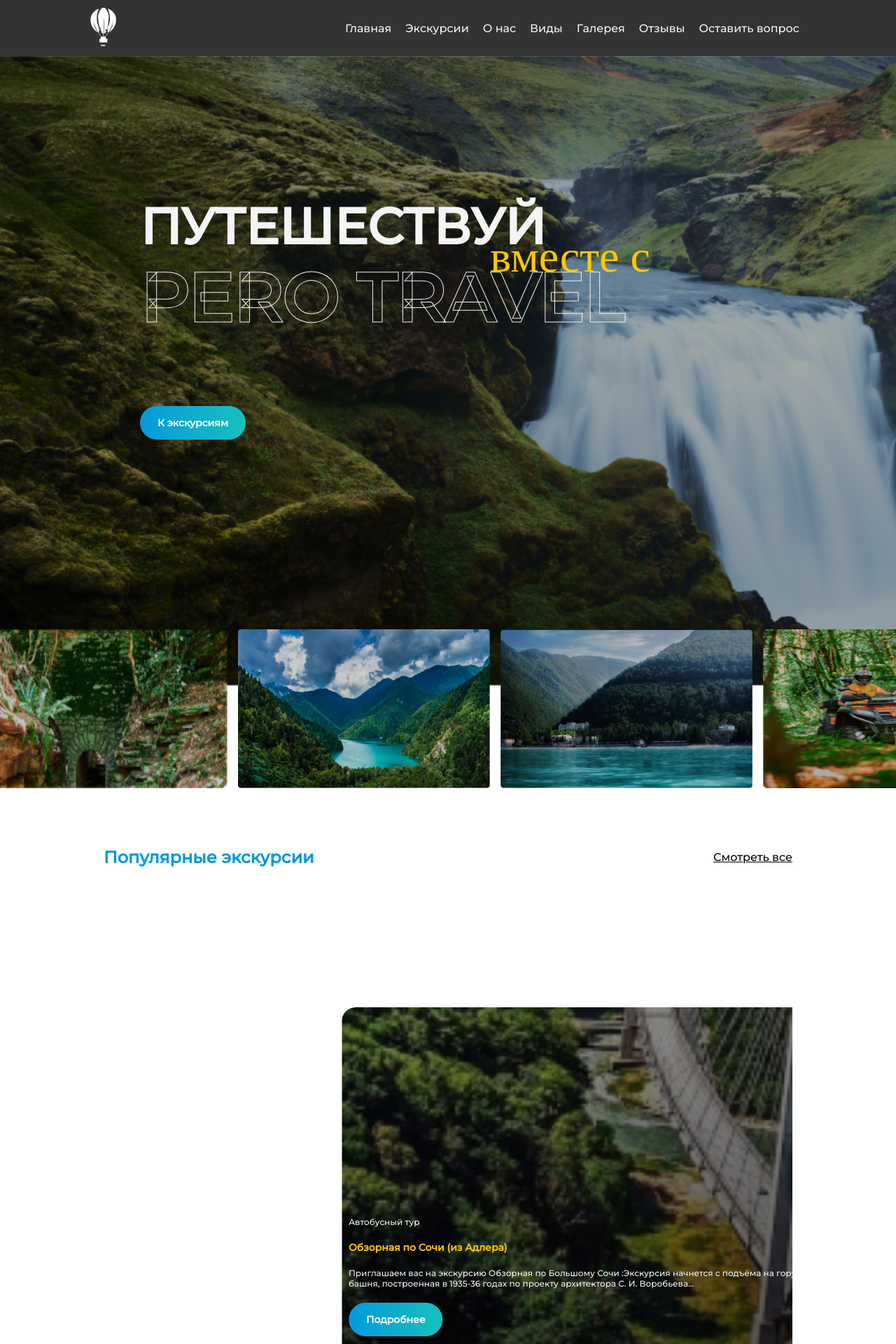
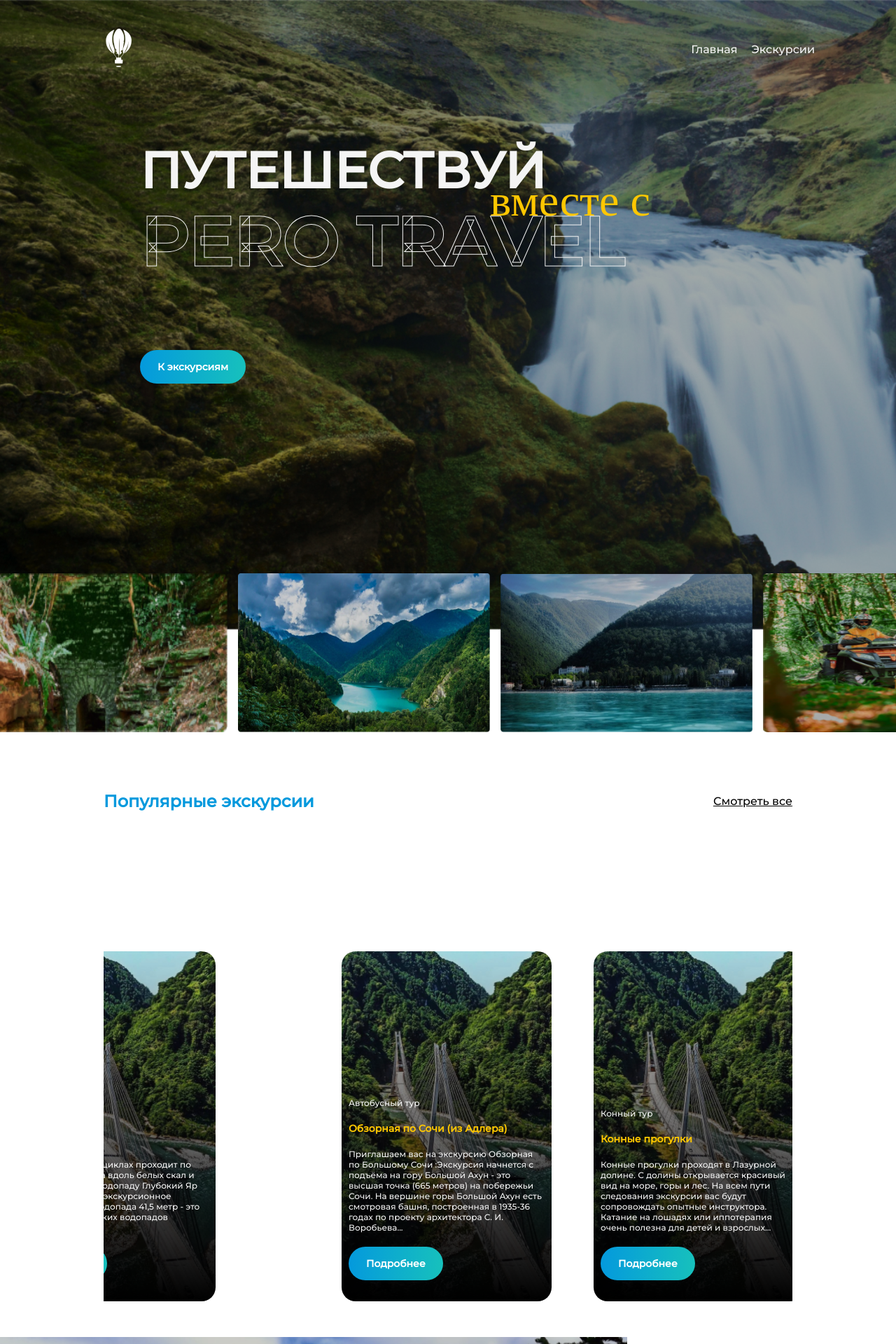
Before and after one commit to Azim0nt/react-app, a React (Create React App) app in the folder my-app/: page / in a window 1280 px wide. Shown: the top 1920 px of the page at 70% size. Built offline with nearby package versions, Linux system fonts and the light colour scheme; a web font is replaced by a local one.

Commit message:
Saving result

```diff
--- a/my-app/src/components/AllComponents.jsx
+++ b/my-app/src/components/AllComponents.jsx
@@ -1,27 +1,19 @@
 import { Routes, Route, useLocation } from 'react-router-dom';
-import FullPage from './FullPage';
+
 import Navigation from './Navigation';
 import Main from './Main';
-import About from './About';
+
 import Excursion from './Excursion'
-import Types from './Types'
-import Gallery from './Gallery';
-import Feedback from './Feedback';
-import LeaveFeedback from './LeaveFeedback';
+import OurExcursions from './OurExcursions';
 import NoPage from './NoPage'
 function AllComponent(props) {
     const location = useLocation()
     return (
         <Routes location={location} key={location.pathname}>
             <Route path='/' element={<Navigation />}>
-                <Route index element={<FullPage />} />
+                <Route index element={<Main />} />
                 <Route path="/main" element={<Main />}/>
-                <Route path='excursion' element={<Excursion />}/>
-                <Route path="/about" element={<About />} />
-                <Route path="/types" element={<Types />} />
-                <Route path="/gallery" element={<Gallery />} />
-                <Route path="/feedback" element={<Feedback />} />
-                <Route path="/leave-feedback" element={<LeaveFeedback />} />
+                <Route path='/excursions' element={<OurExcursions />}/>
                 <Route path="*" element={<NoPage />} />
             </Route>
         </Routes>
--- a/my-app/src/components/Excursion/style.scss
+++ b/my-app/src/components/Excursion/style.scss
@@ -38,7 +38,7 @@
                     background: url('../../assets/images/bag1.png') no-repeat;
                     background-position: center;
                     background-size: cover;
-                    width: 90%;
+                    width: 300px;
                     height: 500px;
                     display: flex;
                     justify-content: center;
@@ -46,6 +46,7 @@
                     padding: 10px;
                     padding-bottom: 30px;
                     border-radius: 20px;
+                    margin-right: 100px;
                     div{
                       p{
                         margin-bottom: 20px;
--- a/my-app/src/components/Main/index.jsx
+++ b/my-app/src/components/Main/index.jsx
@@ -5,8 +5,15 @@
 import Image7 from '../../assets/images/img-7.png'
 import Image3 from '../../assets/images/img-3.png'
 import Marquee from 'react-fast-marquee';
+import Excursion from '../Excursion'
+import About from '../About'
+import Types from '../Types'
+import Gallery from '../Gallery'
+import Feedback from '../Feedback'
+import LeaveFeedback from '../LeaveFeedback'
 function Main() {
     return (
+        <>
         <div className="body-v">
             <div className='body-main'>
                 <div className="main">
@@ -26,7 +33,13 @@
                 <img src={Image3} alt="" />
                 </Marquee>
         </div>
-
+        <Excursion/>
+        <About/>
+        <Types/>
+        <Gallery/>
+        <Feedback/>
+        <LeaveFeedback/>
+        </>
     );
 }
 
--- a/my-app/src/components/Navigation/index.jsx
+++ b/my-app/src/components/Navigation/index.jsx
@@ -10,6 +10,7 @@
     };
     return (
         <div id='body'>
+             <Outlet />
             <nav id="navigation-wrapper">
                 <div className="left">
                     <NavLink to={'/'}>
@@ -19,12 +20,7 @@
                 <div className="right">
                     <ul>
                         <li><NavLink to={'/main'}>Главная</NavLink></li>
-                        <li><NavLink to={'/excursion'}>Экскурсии</NavLink></li>
-                        <li><NavLink to={'/about'}>О нас</NavLink></li>
-                        <li><NavLink to={'/types'}>Виды</NavLink></li>
-                        <li><NavLink to={'/gallery'}>Галерея</NavLink></li>
-                        <li><NavLink to={'/feedback'}>Отзывы</NavLink></li>
-                        <li><NavLink to={'/leave-feedback'}>Оставить вопрос</NavLink></li>
+                        <li><NavLink to={'/excursions'}>Экскурсии</NavLink></li>
                     </ul>
                 </div>
             </nav>
@@ -39,19 +35,14 @@
 
                         <ul>
                             <li><NavLink to={'/main'}>Главная</NavLink></li>
-                            <li><NavLink to={'/excursion'}>Экскурсии</NavLink></li>
-                            <li><NavLink to={'/about'}>О нас</NavLink></li>
-                            <li><NavLink to={'/types'}>Виды</NavLink></li>
-                            <li><NavLink to={'/gallery'}>Галерея</NavLink></li>
-                            <li><NavLink to={'/feedback'}>Отзывы</NavLink></li>
-                            <li><NavLink to={'/leave-feedback'}>Оставить вопрос</NavLink></li>
+
                         </ul>
                         </div>
                     </div>
                 )}
             </div>
             <div id="outlet">
-                <Outlet />
+
             </div>
         </div>
     );
--- a/my-app/src/components/Navigation/style.scss
+++ b/my-app/src/components/Navigation/style.scss
@@ -3,7 +3,6 @@
 #body{
     width: 100%;
     height: 80px;
-    background-color: #333;
     position: relative;
    #mobil-nav{
     display: none;
@@ -59,6 +58,10 @@
         display: flex;
         justify-content: space-between;
         align-items: center;
+        position: absolute;
+        top: 30px;
+        z-index: 9;
+        left: 150px;
         .right{
             ul{
                 list-style-type: none;
--- /dev/null
+++ b/my-app/src/components/OurExcursions/index.jsx
@@ -0,0 +1,14 @@
+import './style.scss'
+function OurExcursions() {
+    return (
+        <>
+        <div className="excursions-wrapper">
+            <div className="header">
+                <p id='header-text'>НАШИ ЭКСКУРСИИ</p>
+            </div>
+        </div>
+        </>
+     );
+}
+
+export default OurExcursions;
--- /dev/null
+++ b/my-app/src/components/OurExcursions/style.scss
@@ -0,0 +1,21 @@
+@import '../../assets/styles/settings';
+
+.excursions-wrapper {
+    width: 100%;
+
+    .header {
+        width: 100%;
+        height: 300px;
+        background: url('../../assets/images/header.png') no-repeat;
+        background-size: cover;
+        display: flex;
+        align-items: end;
+        #header-text {
+            color: $light;
+            font-weight: 700;
+            font-size:72px ;
+            margin-bottom: 50px;
+            margin-left: 150px;
+        }
+    }
+}
```
Also changed, not shown: my-app/src/assets/images/header.png (added), my-app/src/assets/images/шапка.png (added).
